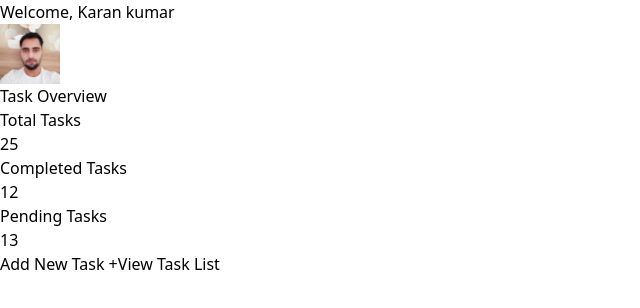
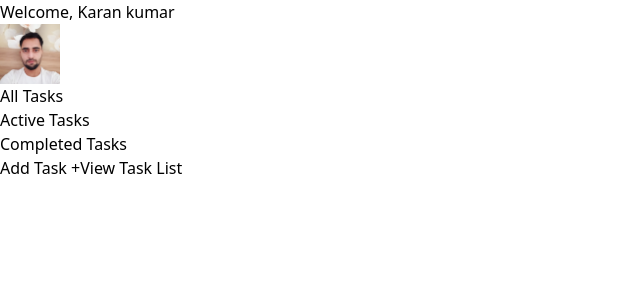
Before and after one commit to karanlakhanpal/TaskManager, a React (Vite) app: page / in a window 1280 px wide. Shown: the top 308 px of the page, without its empty margins (0-640 px from the left). Built offline with nearby package versions, Linux system fonts and the light colour scheme.

Commit message:
code changes

```diff
--- a/src/components/Task/Dashboard.jsx
+++ b/src/components/Task/Dashboard.jsx
@@ -23,11 +23,28 @@ const Dashboard = () => {
           />
         </div>
       </div>
-
+      <div className="flex border border-white">
+        <div className="flex-[1] border border-white">
+          <div className="flex-[1]">
+            <button className="bg-white flex-[1] text-black px-4 py-2 hover:bg-blue-600 focus:outline-none focus:ring focus:border-blue-300">
+              All Tasks
+            </button>
+          </div>
+          <div className="flex-[1]">
+            <button className="bg-white flex-[1] text-black px-4 py-2 hover:bg-blue-600 focus:outline-none focus:ring focus:border-blue-300">
+              Active Tasks
+            </button>
+          </div>
+          <div className="flex-[1]">
+            <button className="bg-white flex-[1] text-black px-4 py-2 hover:bg-blue-600 focus:outline-none focus:ring focus:border-blue-300">
+              Completed Tasks
+            </button>
+          </div>
+        </div>
+        <div className="flex-[3] border border-white">
           {/* Overview Section */}
-      <div className="bg-white p-4 rounded-lg shadow-md mb-3">
+          {/* <div className="bg-white p-4 rounded-lg shadow-md mb-3">
             <h2 className="text-xl font-bold mb-2">Task Overview</h2>
-        {/* Example Statistics */}
             <div className="flex justify-between">
               <div>
                 <p className="text-gray-600">Total Tasks</p>
@@ -42,12 +59,11 @@ const Dashboard = () => {
                 <p className="text-2xl font-bold">13</p>
               </div>
             </div>
-      </div>
-
+          </div> */}
           {/* Quick Actions */}
           <div className="flex gap-4">
-        <button className="bg-white absolute bottom-5 right-5 text-black px-4 py-2 rounded-md hover:bg-blue-600 focus:outline-none focus:ring focus:border-blue-300">
-          Add New Task +
+            <button className="bg-white text-black px-4 py-2 rounded-md hover:bg-blue-600 focus:outline-none focus:ring focus:border-blue-300">
+              Add Task +
             </button>
             <button
               onClick={() => setShow(!show)}
@@ -92,6 +108,8 @@ const Dashboard = () => {
             </>
           )}
         </div>
+      </div>
+    </div>
   );
 };
 
```
Lines whose indentation alone changed are shown as unchanged.
